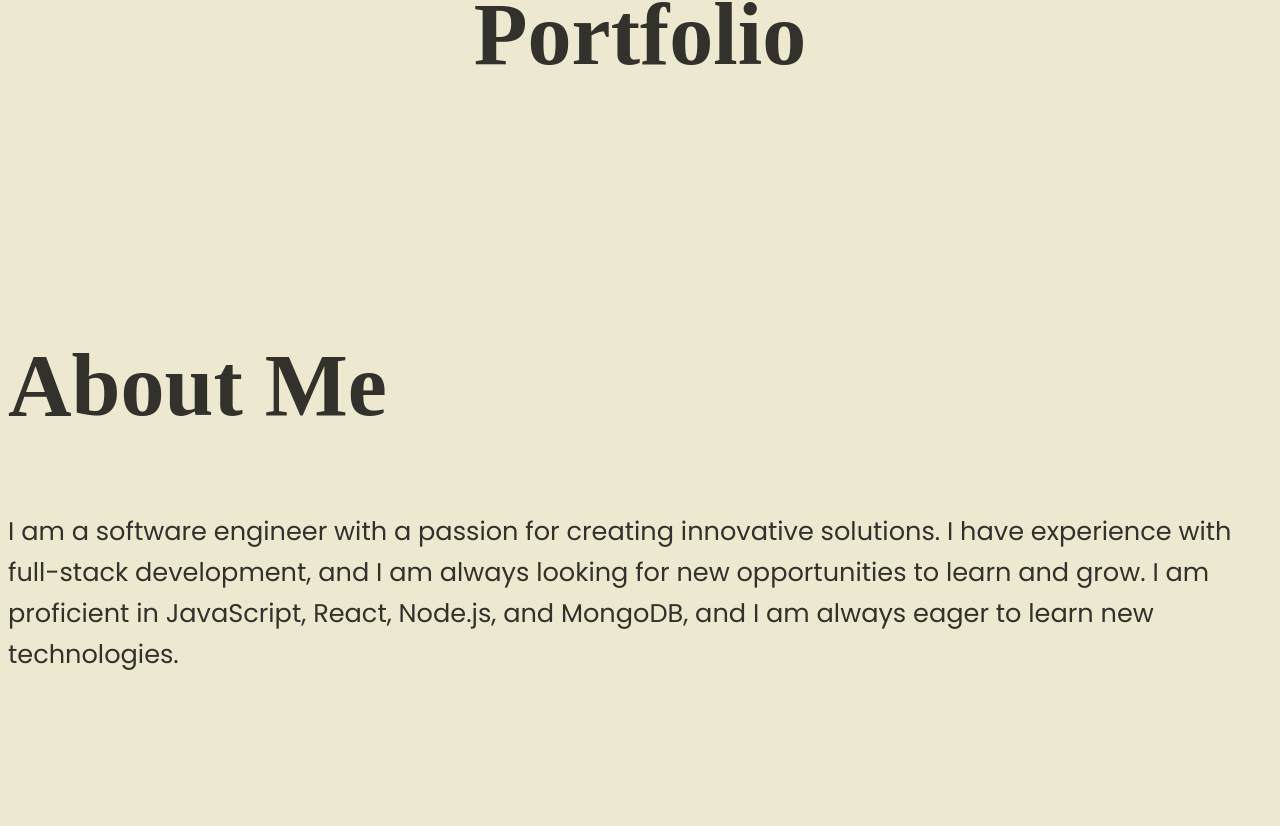
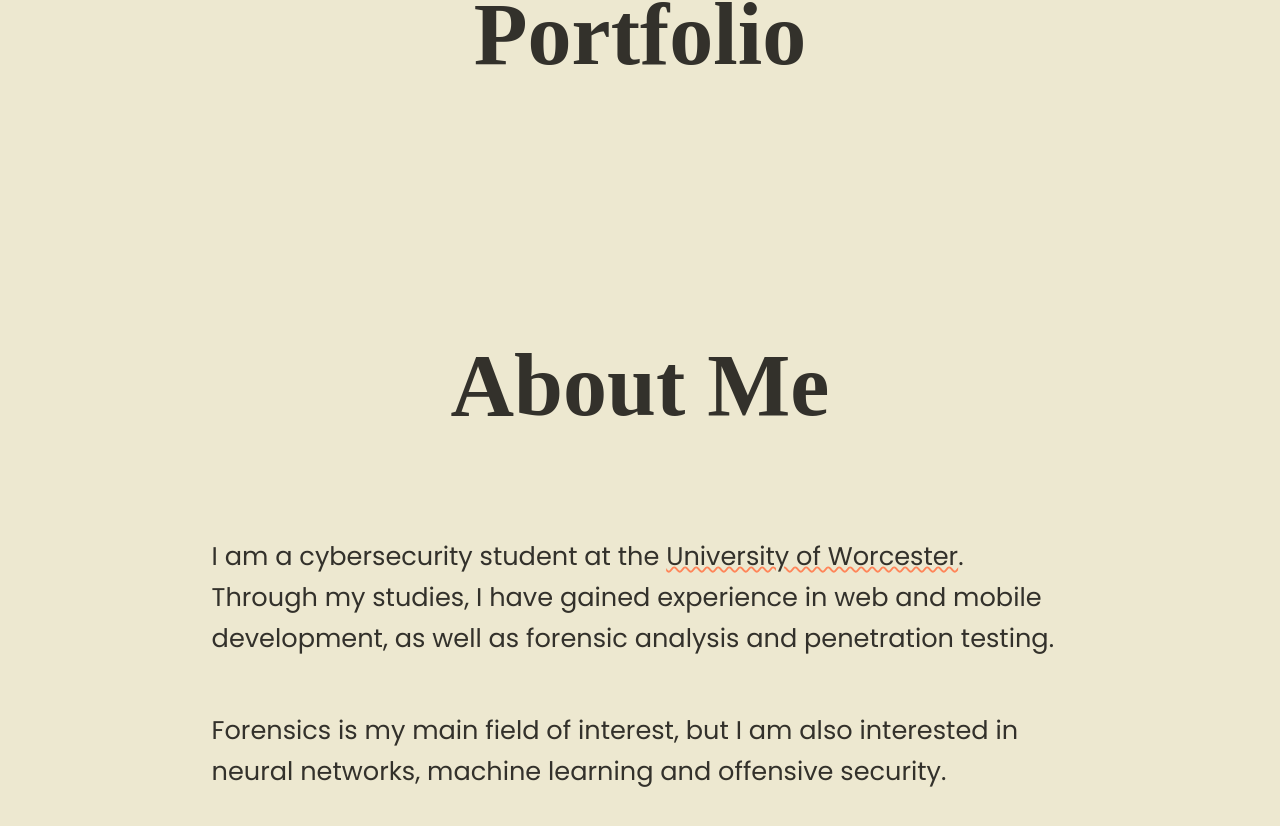
Before and after one commit to spraws/portfolioV2, a React (Vite) app in the folder PortfolioV2/: page / in a window 1280 px wide. Shown: the part 252-1078 px from the top of the page. Before the commit the page ends 952 px from the top, so only its background shows below. Built offline with nearby package versions, Linux system fonts and the light colour scheme; a web font is replaced by a local one.

Commit message:
Update About section with new content and styling; modify CSS for improved layout

```diff
--- a/PortfolioV2/src/assets/about/AboutContent.jsx
+++ b/PortfolioV2/src/assets/about/AboutContent.jsx
@@ -1,10 +1,15 @@
+import "./about.css";
+
 function AboutContent() {
     return (
         <div className="about-content">
             <div className="about-content-text">
                 <h1>About Me</h1>
                 <p>
-                    I am a software engineer with a passion for creating innovative solutions. I have experience with full-stack development, and I am always looking for new opportunities to learn and grow. I am proficient in JavaScript, React, Node.js, and MongoDB, and I am always eager to learn new technologies.
+                    I am a cybersecurity student at the <a href="https://www.worcester.ac.uk/">University of Worcester</a>. Through my studies, I have gained experience in web and mobile development, as well as forensic analysis and penetration testing.
+                </p>
+                <p className="sect-2">
+                    Forensics is my main field of interest, but I am also interested in neural networks, machine learning and offensive security.
                 </p>
             </div>
         </div>
--- a/PortfolioV2/src/assets/about/about.css
+++ b/PortfolioV2/src/assets/about/about.css
@@ -0,0 +1,22 @@
+.about-content-text {
+  display: flex;
+  justify-content: center;
+  align-items: center;
+  padding: 0 20px;
+  flex-direction: column;
+
+}
+
+.about-content-text p {
+    width: 70%;
+}
+
+.sect-2 {
+    text-align: left;
+}
+
+.about-content-text p a {
+    text-decoration: underline wavy var(--color-tertiary);
+    text-decoration-thickness: 2px;
+    color: var(--color-secondary);
+}
--- a/PortfolioV2/src/index.css
+++ b/PortfolioV2/src/index.css
@@ -28,7 +28,7 @@
 
 [data-theme="amoled"]{
   --color-primary: #000000;
-  --color-secondary: #EDE8D0;
+  --color-secondary: #7c796c;
   --color-tertiary: #ff8559;
 }
 
```
